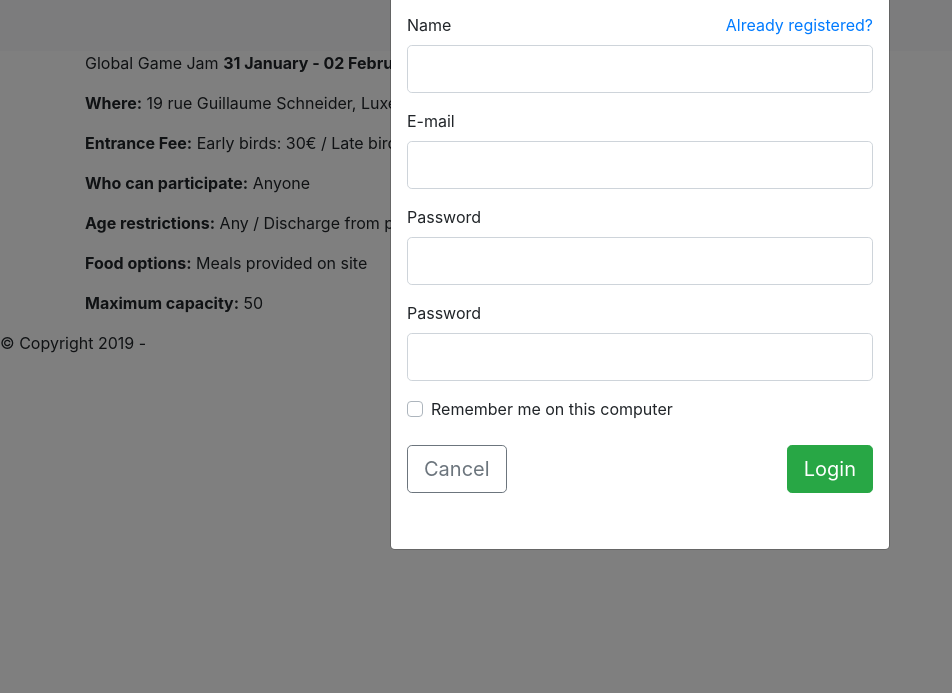
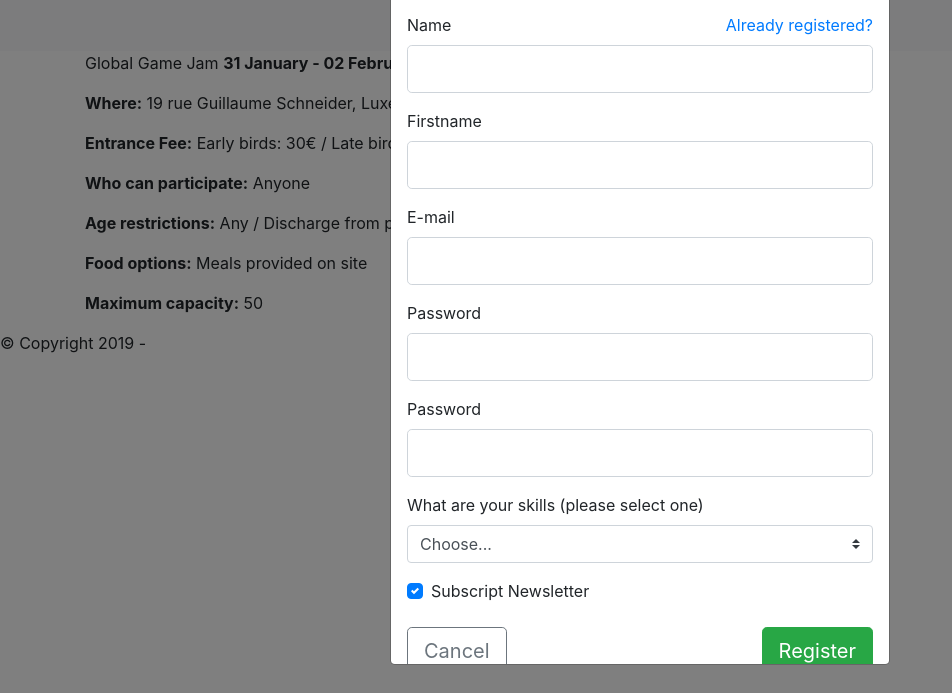
Before and after one commit to jaclo187/ggj, a website: page public/index.html in a window 1280 px wide. Both pictures are taken after a click on the button "Register". Shown: the part 107-800 px from the top of the page, without its empty margins (0-952 px from the left). Drawn offline with nearby package versions, Linux system fonts and the light colour scheme; files that its build step writes are made by us from their sources.

Commit message:
NEW; Newsletter checkbox an Dropdownbox fir skills

```diff
--- a/public/index.html
+++ b/public/index.html
@@ -96,14 +96,18 @@
                     <form class="form" role="form" autocomplete="off" id="formRegister" novalidate="" method="POST">
                         <div class="form-group">
                             <a href="" class="float-right">Already registered?</a>
-                            <label for="fname">Name</label>
-                            <input type="text" class="form-control form-control-lg" name="fname" id="fname" required="">
-                            <div class="invalid-feedback">You must enter a password!</div>
+                            <label for="name">Name</label>
+                            <input type="text" class="form-control form-control-lg" name="name" id="name" required="">
+                            <div class="invalid-feedback">You must enter a Name!</div>
+                        </div>
+                        <div class="form-group">
+                            <label for="firstName">Firstname</label>
+                            <input type="text" class="form-control form-control-lg" name="firstName" id="firstName" required="">
+                            <div class="invalid-feedback">You must enter a Firstname!</div>
                         </div>
                         <div class="form-group">
                             <label for="emailRe">E-mail</label>
-                            <input type="text" class="form-control form-control-lg" name="emailRe" id="emailRe"
-                                   required="">
+                            <input type="text" class="form-control form-control-lg" name="emailRe" id="emailRe" required="">
                             <div class="invalid-feedback">You must enter an E-mail!</div>
                         </div>
                         <div class="form-group">
@@ -118,21 +122,32 @@
                                    autocomplete="new-password">
                             <div class="invalid-feedback">You must enter a password!</div>
                         </div>
+                        <div class="form-group">
+                            <label class="custom-select-label" for="skills">What are your skills (please select one)</label>
+                            <select class="custom-select" id="skills">
+                                <option selected>Choose...</option>
+                                <option value="1">Java</option>
+                                <option value="2">JavaScript</option>
+                                <option value="3">...</option>
+                            </select>
+                        </div>
                         <div class="custom-control custom-checkbox">
-                            <input type="checkbox" class="custom-control-input" id="rememberMeRe">
-                            <label class="custom-control-label" for="rememberMe">Remember me on this computer</label>
+                            <input type="checkbox" class="custom-control-input" id="newsletter" checked>
+                            <label class="custom-control-label" for="newsletter">Subscript Newsletter</label>
                         </div>
                         <div class="form-group py-4">
                             <button class="btn btn-outline-secondary btn-lg" data-dismiss="modal" aria-hidden="true">
                                 Cancel
                             </button>
-                            <button type="submit" class="btn btn-success btn-lg float-right" id="btnRe">Login</button>
+                            <button type="submit" class="btn btn-success btn-lg float-right" id="btnRe">Register</button>
                         </div>
                     </form>
                 </div>
             </div>
         </div>
     </div>
+
+
     <div class="justify-content-md-center">
         <p>Global Game Jam <b> 31 January - 02 February 2020</b></p>
         <p><b>Where:</b> 19 rue Guillaume Schneider, Luxembourg-Ville, L-2522, LU
```
